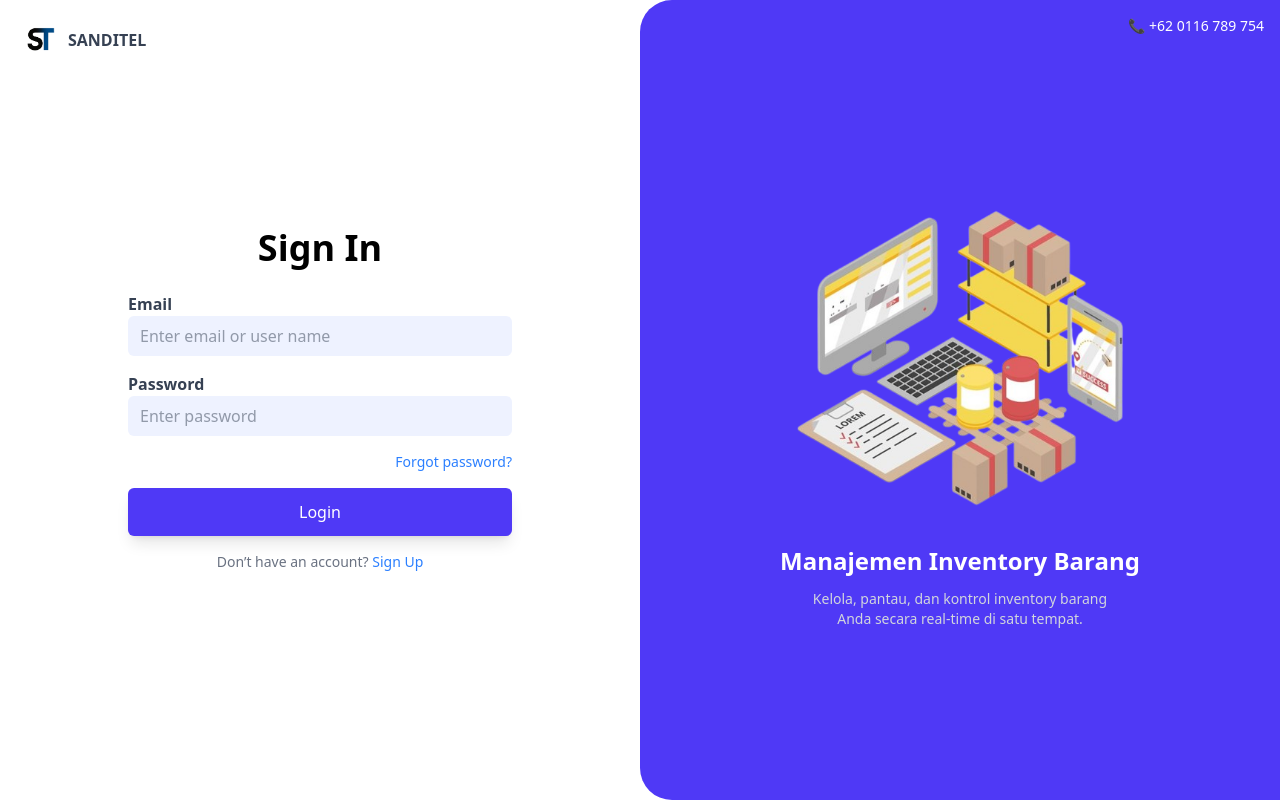
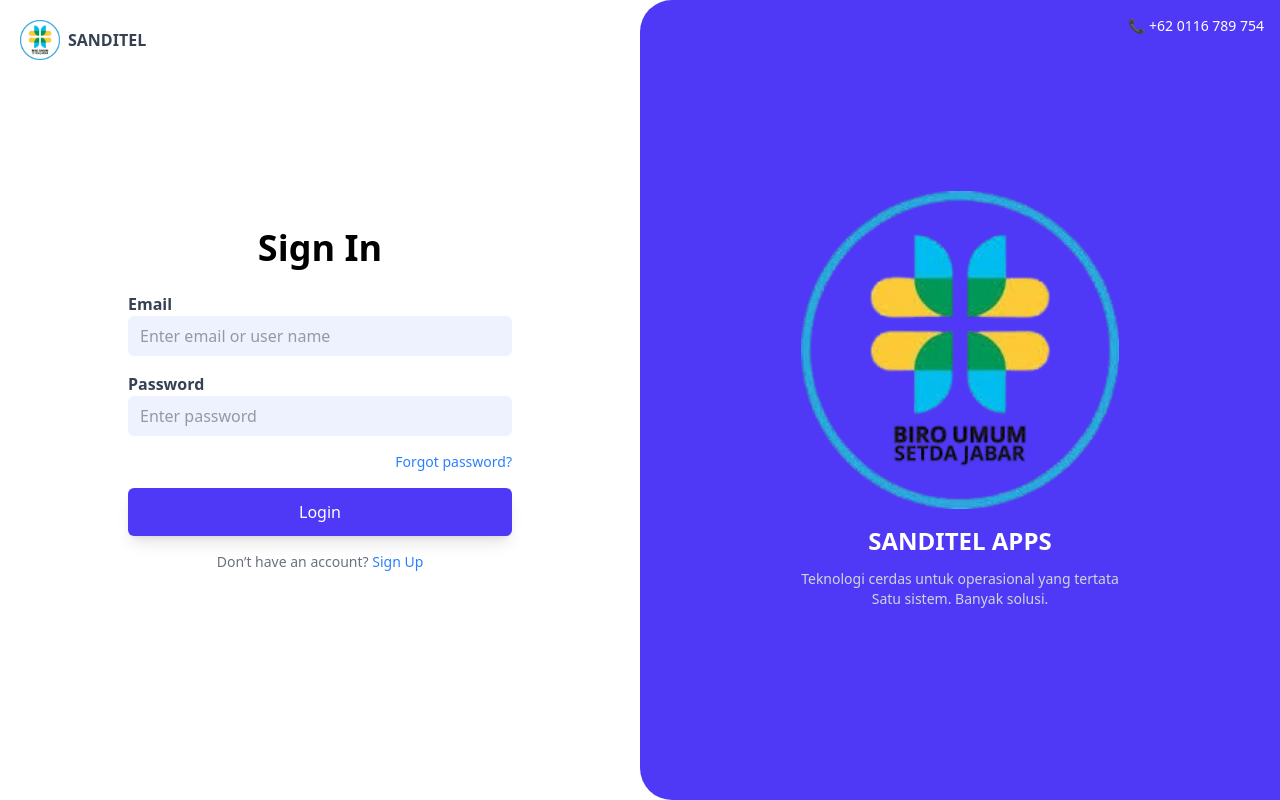
Before and after one commit to fikriaputra/Website-Sanditel, a React (Vite) app: page / in a window 1280 px wide. Built offline with nearby package versions, Linux system fonts and the light colour scheme.

Commit message:
revisi ke 6

```diff
--- a/src/components/Dashboard/Sidebar.jsx
+++ b/src/components/Dashboard/Sidebar.jsx
@@ -53,7 +53,7 @@
         {/* Header Logo */}
         <div className="p-4 text-lg font-bold border-b flex items-center gap-2">
           <img
-            src="/ChatGPT_Image_8_Agu_2025__23.59.29-removebg-preview (1).png"
+            src="/Biro Umum Setda Jabar.png"
             alt="Logo"
             className="w-8 h-8 object-contain"
           />
--- a/src/components/DashboardLaporahHarian/SidebarLaporanHarian.jsx
+++ b/src/components/DashboardLaporahHarian/SidebarLaporanHarian.jsx
@@ -43,7 +43,7 @@
         {/* Header Logo */}
         <div className="p-4 text-lg font-bold border-b flex items-center gap-2">
           <img
-            src="/ChatGPT_Image_8_Agu_2025__23.59.29-removebg-preview (1).png"
+            src="/Biro Umum Setda Jabar.png"
             alt="Logo"
             className="w-8 h-8 object-contain"
           />
--- a/src/components/Login/Logo.jsx
+++ b/src/components/Login/Logo.jsx
@@ -2,7 +2,7 @@
   return (
     <div className="absolute top-3 left-3 sm:top-5 sm:left-5 flex items-center space-x-2 z-10">
       <img
-        src="/ChatGPT_Image_8_Agu_2025__23.59.29-removebg-preview (1).png"
+        src="/Biro Umum Setda Jabar.png"
         alt="Logo"
         className="h-7 w-7 sm:h-10 sm:w-10 object-contain"
       />
--- a/src/components/Login/RightPanel.jsx
+++ b/src/components/Login/RightPanel.jsx
@@ -9,19 +9,19 @@
       {/* Konten utama */}
       <div className="text-center">
         <img
-          src="/Key_Advantages_Of_Inventory_Management_Systems_in_Ecommerce_Management-removebg-preview.png" // pastikan ada di public/
+          src="/Biro Umum Setda Jabar.png" // pastikan ada di public/
           alt="Illustration"
           className="mx-auto w-full max-w-[250px] lg:max-w-sm mb-4"
         />
 
         <h1 className="text-xl lg:text-2xl font-bold">
-          Manajemen Inventory Barang
+          SANDITEL APPS
         </h1>
 
         <p className="mt-3 text-xs lg:text-sm text-gray-300">
-          Kelola, pantau, dan kontrol inventory barang{" "}
+          Teknologi cerdas untuk operasional yang tertata{" "}
           <br className="hidden lg:block" />
-          Anda secara real-time di satu tempat.
+          Satu sistem. Banyak solusi.
         </p>
       </div>
     </div>
--- a/src/components/Menu/MenuComp.jsx
+++ b/src/components/Menu/MenuComp.jsx
@@ -67,7 +67,7 @@
   <div className="flex items-center justify-center gap-4">
     {/* Logo */}
     <img
-      src="public\ChatGPT_Image_8_Agu_2025__23.59.29-removebg-preview (1).png" // ganti dengan logo kamu, misal "/Gedung_Sandi.jpg"
+      src="/Biro Umum Setda Jabar.png" // ganti dengan logo kamu, misal "/Gedung_Sandi.jpg"
       alt="Logo"
       className="w-20 h-20 md:w-16 md:h-16"
     />
```
Also changed, not shown: public/Biro Umum Setda Jabar.png (added).
